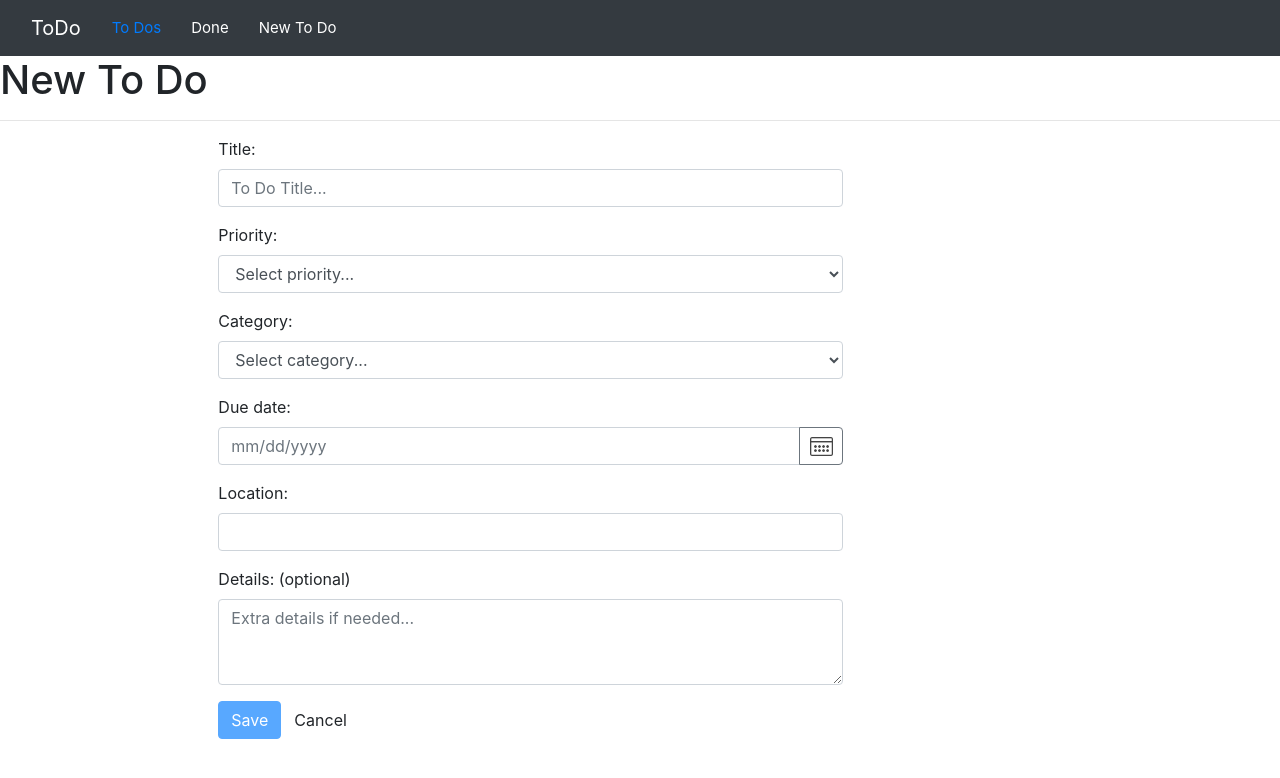
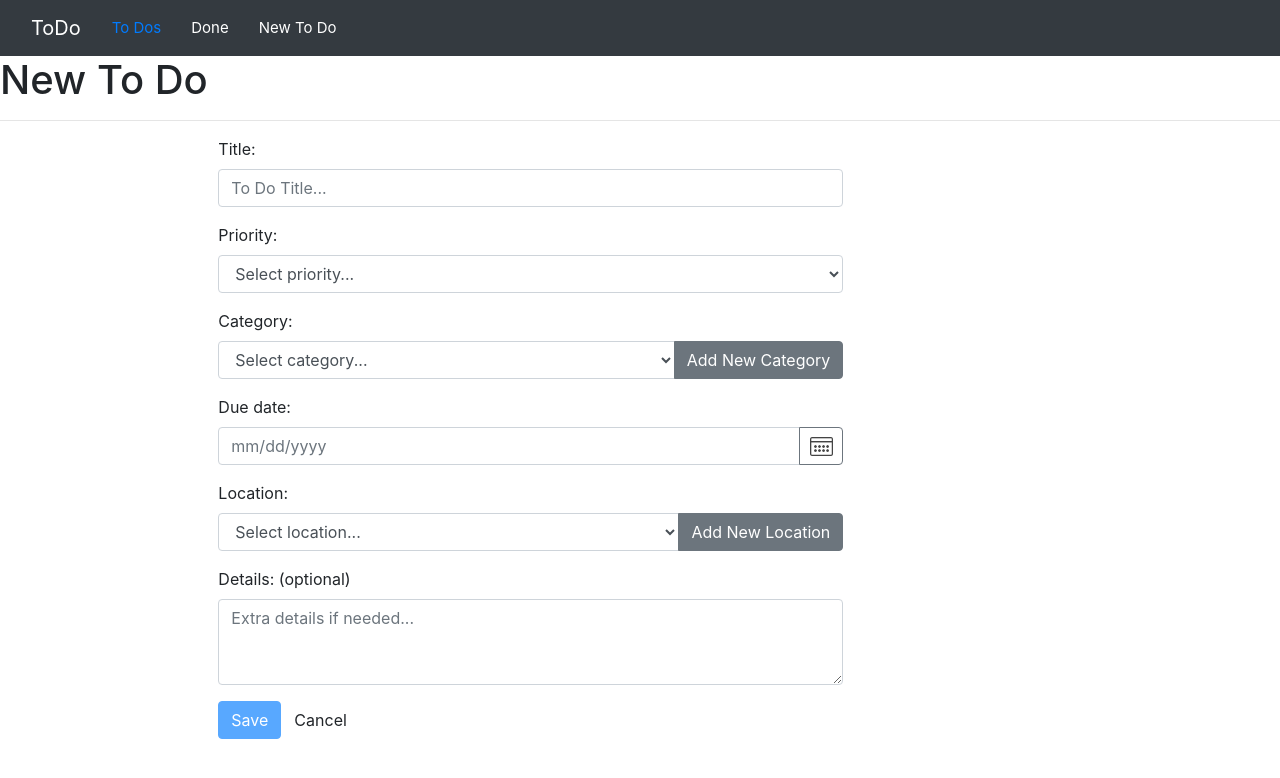
Before and after one commit to giered/to-do-list, an Angular app: page /todo/new in a window 1280 px wide. Shown: the top 778 px of the page. Built offline with nearby package versions, Linux system fonts and the light colour scheme.

Commit message:
Added modal to add new Categories and Locations

```diff
--- a/src/app/app.module.ts
+++ b/src/app/app.module.ts
@@ -2,7 +2,7 @@ import { BrowserModule } from '@angular/platform-browser';
 import { NgModule } from '@angular/core';
 import { RouterModule } from '@angular/router';
 import { FormsModule, ReactiveFormsModule } from '@angular/forms';
-import { NgbModule } from '@ng-bootstrap/ng-bootstrap';
+import { NgbModule, NgbModal } from '@ng-bootstrap/ng-bootstrap';
 
 import { routes } from './routes';
 import { AppComponent } from './app.component';
@@ -10,6 +10,7 @@ import { ListComponent } from './list/list.component';
 import { TodoListService } from './list/shared/todo-list.service';
 import { CreateTodosComponent } from './list/create-todos/create-todos.component';
 import { NavBarComponent } from './navigation/navbar.component';
+import { CreateValueComponent } from './list/create-todos/create-new-value.component';
 
 @NgModule({
   declarations: [
@@ -17,15 +18,17 @@ import { NavBarComponent } from './navigation/navbar.component';
     ListComponent,
     CreateTodosComponent,
     NavBarComponent,
+    CreateValueComponent
   ],
   imports: [
     BrowserModule,
     RouterModule.forRoot(routes),
     FormsModule,
     ReactiveFormsModule,
-    NgbModule,
+    NgbModule.forRoot()
   ],
   providers: [ TodoListService ],
-  bootstrap: [AppComponent]
+  bootstrap: [AppComponent],
+  entryComponents: [ CreateValueComponent ]
 })
 export class AppModule { }
--- /dev/null
+++ b/src/app/list/create-todos/create-new-value.component.html
@@ -0,0 +1,17 @@
+<div class="modal-header">
+  <h4 class="modal-title">Add {{title}}</h4>
+  <button type="button" class="close" aria-label="Close" (click)="closeModal()">
+    <span aria-hidden="true">&times;</span>
+  </button>
+</div>
+<form [formGroup]="newValueForm" (ngSubmit)="submitForm()">
+  <div class="modal-body">
+    <div class="form-group">
+      <label for="newValue">{{title}} Name:</label>
+      <input formControlName="newValue" class="form-control" type="text" />
+    </div>
+  </div>
+  <div class="modal-footer">
+    <button type="submit" class="btn btn-success" [disabled]="!newValueForm.valid">Add {{title}}</button>
+  </div>
+</form>
--- /dev/null
+++ b/src/app/list/create-todos/create-new-value.component.ts
@@ -0,0 +1,32 @@
+import { Component, Input, OnInit } from '@angular/core';
+import { NgbActiveModal } from '@ng-bootstrap/ng-bootstrap';
+import { FormGroup, FormControl, Validators } from '@angular/forms';
+
+@Component({
+  selector: 'td-create-value',
+  templateUrl: './create-new-value.component.html'
+})
+export class CreateValueComponent implements OnInit {
+  @Input() id: string;
+  @Input() title: string;
+  newValueForm: FormGroup;
+  newValue: FormControl;
+
+  constructor(private activeModal: NgbActiveModal) {}
+
+  ngOnInit() {
+    this.newValue = new FormControl('', Validators.required);
+
+    this.newValueForm = new FormGroup({
+      newValue: this.newValue
+    });
+  }
+
+  closeModal() {
+    this.activeModal.close();
+  }
+
+  submitForm() {
+    this.activeModal.close(this.newValueForm.value);
+  }
+}
--- a/src/app/list/create-todos/create-todos.component.html
+++ b/src/app/list/create-todos/create-todos.component.html
@@ -25,15 +25,19 @@
         <div class="form-group" [ngClass]="{'error': category.invalid && category.dirty }">
           <label for="category">Category: </label>
           <em *ngIf="category.invalid && (category.dirty || category.touched)">Required</em>
-          <select formControlName="category" required class="form-control">
-            <option value="">Select category...</option>
-            <option value="1">Create new category...</option>
-            <option>Others in an array??</option>
-          </select>
+          <div class="input-group">
+            <select formControlName="category" required class="form-control">
+              <option value="">Select category...</option>
+              <option *ngFor="let category of categories; let i = index" value="{{i}}">{{category}}</option>
+            </select>
+            <div class="input-group-append">
+              <button class="btn btn-secondary" (click)="createCategory()">Add New Category</button>
+            </div>
+          </div>
         </div>
-        <div class="form-group"[ngClass]="{'error': dueDate.invalid && dueDate.dirty }">
-            <label for="dueDate">Due date: </label>
-            <em *ngIf="dueDate.invalid && (dueDate.dirty || dueDate.touched)">Required</em>
+        <div class="form-group" [ngClass]="{'error': dueDate.invalid && dueDate.dirty }">
+          <label for="dueDate">Due date: </label>
+          <em *ngIf="dueDate.invalid && (dueDate.dirty || dueDate.touched)">Required</em>
           <div class="input-group">
             <input formControlName="dueDate" required ngbDatepicker #d="ngbDatepicker" name="dueDate" type="text" class="form-control"
               placeholder="mm/dd/yyyy" />
@@ -45,7 +49,15 @@
         <div class="form-group" [ngClass]="{'error': location.invalid && location.dirty }">
           <label for="location">Location: </label>
           <em *ngIf="location.invalid && (location.dirty || location.touched)">Required</em>
-          <input formControlName="location" required name="location" type="text" class="form-control" />
+          <div class="input-group">
+            <select formControlName="location" required class="form-control">
+              <option value="">Select location...</option>
+              <option *ngFor="let location of locations; let i = index" value={{i}}>{{location}}</option>
+            </select>
+            <div class="input-group-append">
+              <button class="btn btn-secondary" (click)="createLocation()">Add New Location</button>
+            </div>
+          </div>
         </div>
         <div class="form-group">
           <label for="details">Details: (optional) </label>
--- a/src/app/list/create-todos/create-todos.component.ts
+++ b/src/app/list/create-todos/create-todos.component.ts
@@ -1,8 +1,11 @@
 import { Component, OnInit } from '@angular/core';
 import { FormBuilder, Validators, FormControl, FormGroup } from '@angular/forms';
-import { NgbDateStruct, NgbCalendar, NgbDateParserFormatter } from '@ng-bootstrap/ng-bootstrap';
 import { Router } from '@angular/router';
+import { TodoListService } from '../shared/todo-list.service';
+
+import { NgbDateStruct, NgbCalendar, NgbDateParserFormatter, NgbModal } from '@ng-bootstrap/ng-bootstrap';
 import { NgbDateENParserFormatter } from './ngb-date-en-parser-formatter';
+import { CreateValueComponent } from './create-new-value.component';
 
 @Component({
   selector: 'td-create-todos',
@@ -10,9 +13,12 @@ import { NgbDateENParserFormatter } from './ngb-date-en-parser-formatter';
   styleUrls: ['./create-todos.component.css'],
   providers: [{provide: NgbDateParserFormatter, useClass: NgbDateENParserFormatter}]
 })
-export class CreateTodosComponent {
+export class CreateTodosComponent implements OnInit {
   model: NgbDateStruct;
   date: {day: number, month: number, year: number};
+  categories: string[];
+  locations: string[];
+
 
   title = new FormControl('', Validators.required);
   priority = new FormControl('', Validators.required);
@@ -30,9 +36,41 @@ export class CreateTodosComponent {
     details: this.details
   });
 
-  constructor(private fb: FormBuilder, private calendar: NgbCalendar, private router: Router) {}
+  constructor(private fb: FormBuilder, private calendar: NgbCalendar, private router: Router,
+     private listService: TodoListService, private modalService: NgbModal) {}
+
+  ngOnInit(): void {
+    this.categories = this.listService.getCategories();
+    this.locations = this.listService.getLcations();
+  }
 
   cancel() {
     this.router.navigate(['/todo']);
   }
+
+  createCategory() {
+    const modalRef = this.modalService.open(CreateValueComponent);
+    modalRef.componentInstance.title = 'Category';
+
+    modalRef.result.then((result) =>  {
+      this.listService.addCategory(result.newValue);
+    }).catch((error) => {
+      if (error === 0) {
+        modalRef.close();
+      }
+    });
+  }
+
+  createLocation() {
+    const modalRef = this.modalService.open(CreateValueComponent);
+    modalRef.componentInstance.title = 'Location';
+
+    modalRef.result.then((result) => {
+      this.listService.addLocation(result.newValue);
+    }).catch((error) => {
+      if (error === 0) {
+        modalRef.close();
+      }
+    });
+  }
 }
--- a/src/app/list/shared/todo-list.service.ts
+++ b/src/app/list/shared/todo-list.service.ts
@@ -3,10 +3,32 @@ import { ITodo } from '../list-todo.model';
 
 @Injectable()
 export class TodoListService {
-  getTodos(): ITodo[] {
+  getTodos() {
     return TODOS;
   }
+  getCategories() {
+    CATEGORIES.sort();
+    return CATEGORIES;
+  }
+  getLcations() {
+    LOCATIONS.sort();
+    return LOCATIONS;
+  }
+
+  addCategory(value: string) {
+    CATEGORIES.push(value);
+    CATEGORIES.sort();
+  }
+
+  addLocation(value: string) {
+    LOCATIONS.push(value);
+    LOCATIONS.sort();
+  }
 }
+
+const CATEGORIES = ['Errands', 'Work', 'Test'];
+
+const LOCATIONS = ['ILW', 'Store', 'Test'];
 
 const TODOS: ITodo[] = [
   {
```
